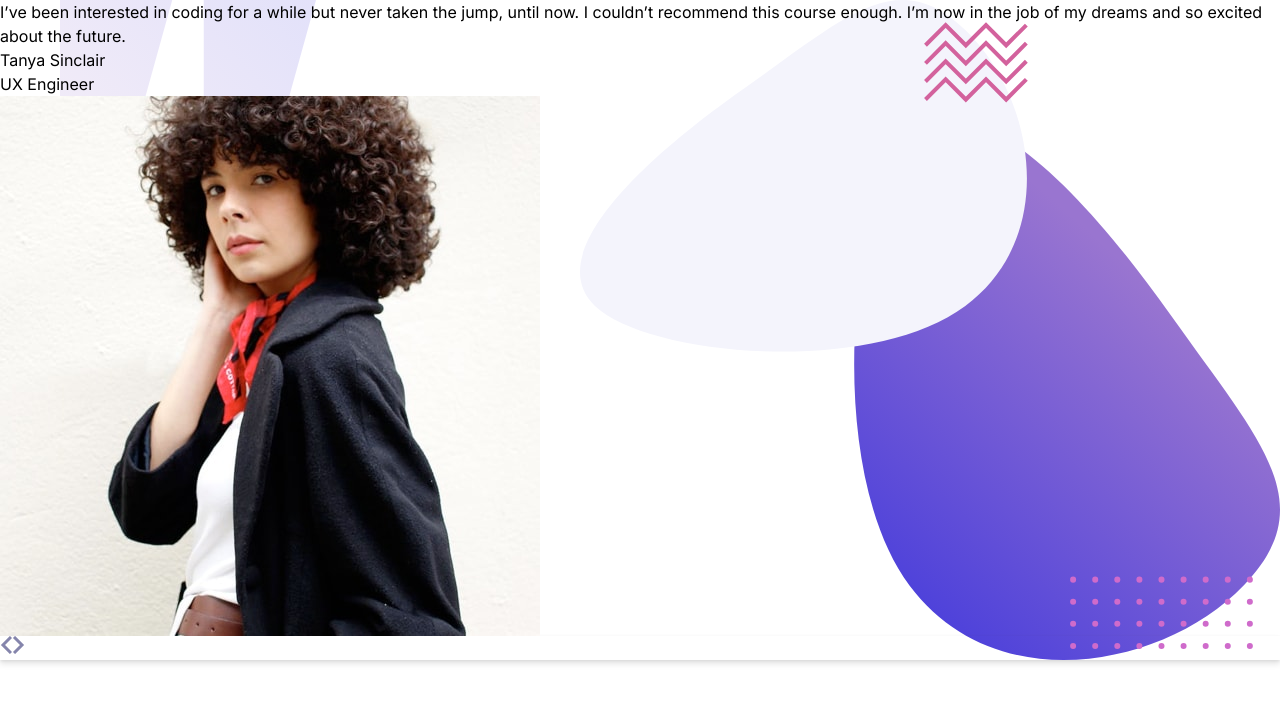
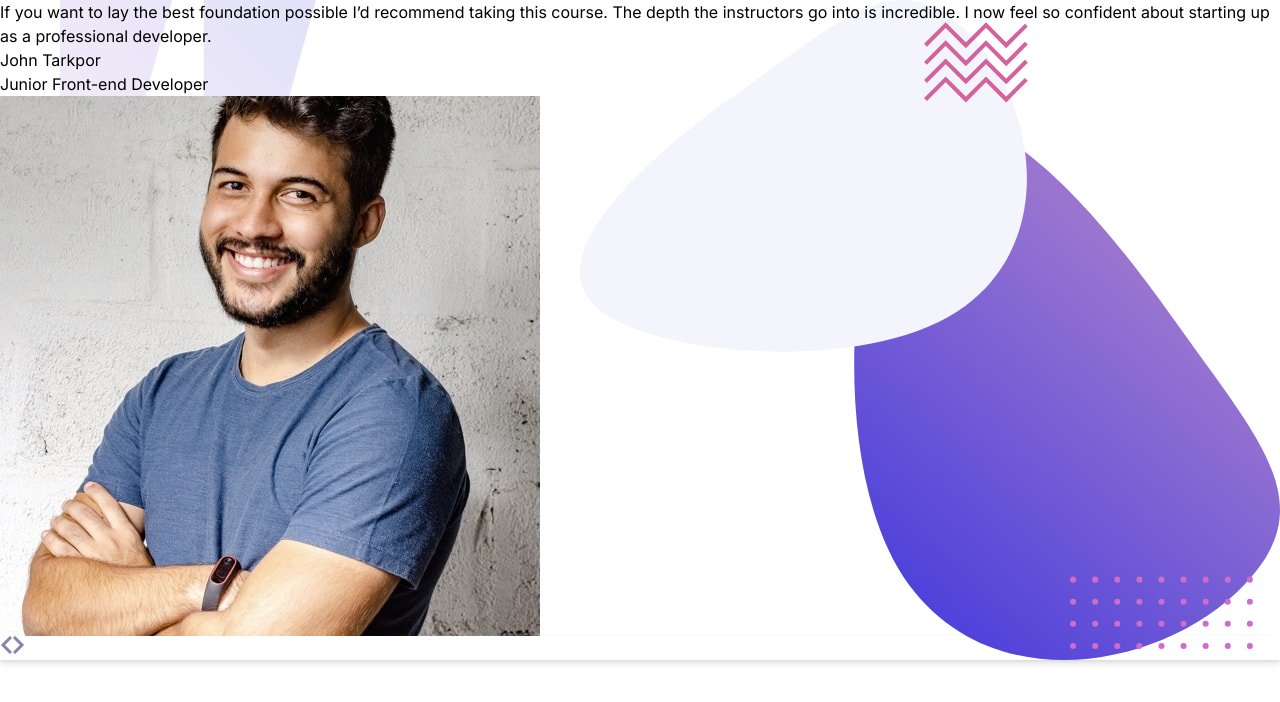
Before and after one commit to SajeedAninda/Bootcamp-Testimonial-Slider, a React (Vite) app: page / in a window 1280 px wide. Shown: the top 702 px of the page. Built offline with nearby package versions, Linux system fonts and the light colour scheme.

Commit message:
Added functionality for slider

```diff
--- a/src/Components/Slider.jsx
+++ b/src/Components/Slider.jsx
@@ -1,46 +1,72 @@
-import React from 'react';
+import React, { useEffect, useState } from 'react';
 import "./slider.css";
 import tanyaImg from "../assets/image-tanya.jpg";
+import johnImg from "../assets/image-john.jpg";
 import prevIcon from "../assets/icon-prev.svg";
 import nextIcon from "../assets/icon-next.svg";
 
 
 const Slider = () => {
-    let testimonials = [
+    const testimonials = [
         {
             name: 'Tanya Sinclair',
             position: 'UX Engineer',
             testimonial: 'I’ve been interested in coding for a while but never taken the jump, until now. I couldn’t recommend this course enough. I’m now in the job of my dreams and so excited about the future.',
             image: tanyaImg
         },
-    ]
+        {
+            name: 'John Tarkpor',
+            position: 'Junior Front-end Developer',
+            testimonial: 'If you want to lay the best foundation possible I’d recommend taking this course. The depth the instructors go into is incredible. I now feel so confident about starting up as a professional developer.',
+            image: johnImg
+        },
+    ];
+
+    const [current, setCurrent] = useState(0);
+    const length = testimonials.length;
+
+    useEffect(() => {
+        const interval = setInterval(() => {
+            setCurrent(current => (current + 1) % length);
+        }, 3000);
+
+        return () => clearInterval(interval);
+    }, [length]);
+
+    const nextSlide = () => {
+        setCurrent(current === length - 1 ? 0 : current + 1);
+    };
+
+    const prevSlide = () => {
+        setCurrent(current === 0 ? length - 1 : current - 1);
+    };
 
     return (
-        <div className='h-screen w-full  flex justify-center items-center '>
+        <div className='h-screen w-full flex justify-center items-center'>
             <div className='h-[90%] w-[80%] mx-auto sliderDiv flex items-center justify-between'>
                 <div className='flex items-center justify-between relative'>
                     <div className="quoteDiv w-[61%] z-10 py-12">
                         <h1 className='text-[32px] font-light text-[#202046]'>
-                            {testimonials[0].testimonial}
+                            {testimonials[current].testimonial}
                         </h1>
 
                         <div className='mt-5 flex gap-4'>
                             <p className='text-[#202046] text-[18px] font-bold'>
-                                {testimonials[0].name}
+                                {testimonials[current].name}
                             </p>
                             <p className='text-[#BABACF] text-[18px] font-semibold'>
-                                {testimonials[0].position}
+                                {testimonials[current].position}
                             </p>
                         </div>
                     </div>
                     <div className="imgDiv w-[50%] flex justify-center absolute right-0 top-0">
-                        <img className='w-[450px] shadow-2xl rounded-md' src={testimonials[0].image} alt="" />
+                        <img className='w-[450px] shadow-2xl rounded-md' src={testimonials[current].image} alt="" />
                         <div className='rounded-[22px] flex items-center justify-between gap-0 absolute -bottom-5 left-20 custom-shadow'>
-                            <button className='flex justify-start rounded-l-[22px] bg-white py-3 px-5 shadow-2xl hover:bg-gray-300 transition-colors duration-200'>
-                                <img src={prevIcon} alt="" />
+                            <button onClick={prevSlide} className='flex justify-start rounded-l-[22px] bg-white py-3 px-5 shadow-2xl hover:bg-gray-300 transition-colors duration-200'>
+                                <img src={prevIcon} alt="Previous" />
                             </button>
-                            <button className='flex justify-end rounded-r-[22px] bg-white py-3 px-5 shadow-2xl hover:bg-gray-300 transition-colors duration-200'>
-                                <img src={nextIcon} alt="" />
+                            <button onClick={nextSlide} className='flex justify-end rounded-r-[22px] bg-white py-3 px-5 shadow-2xl hover:bg-gray-300 transition-colors duration-200'>
+                                <img src={nextIcon} alt="Next" />
                             </button>
                         </div>
                     </div>
```
